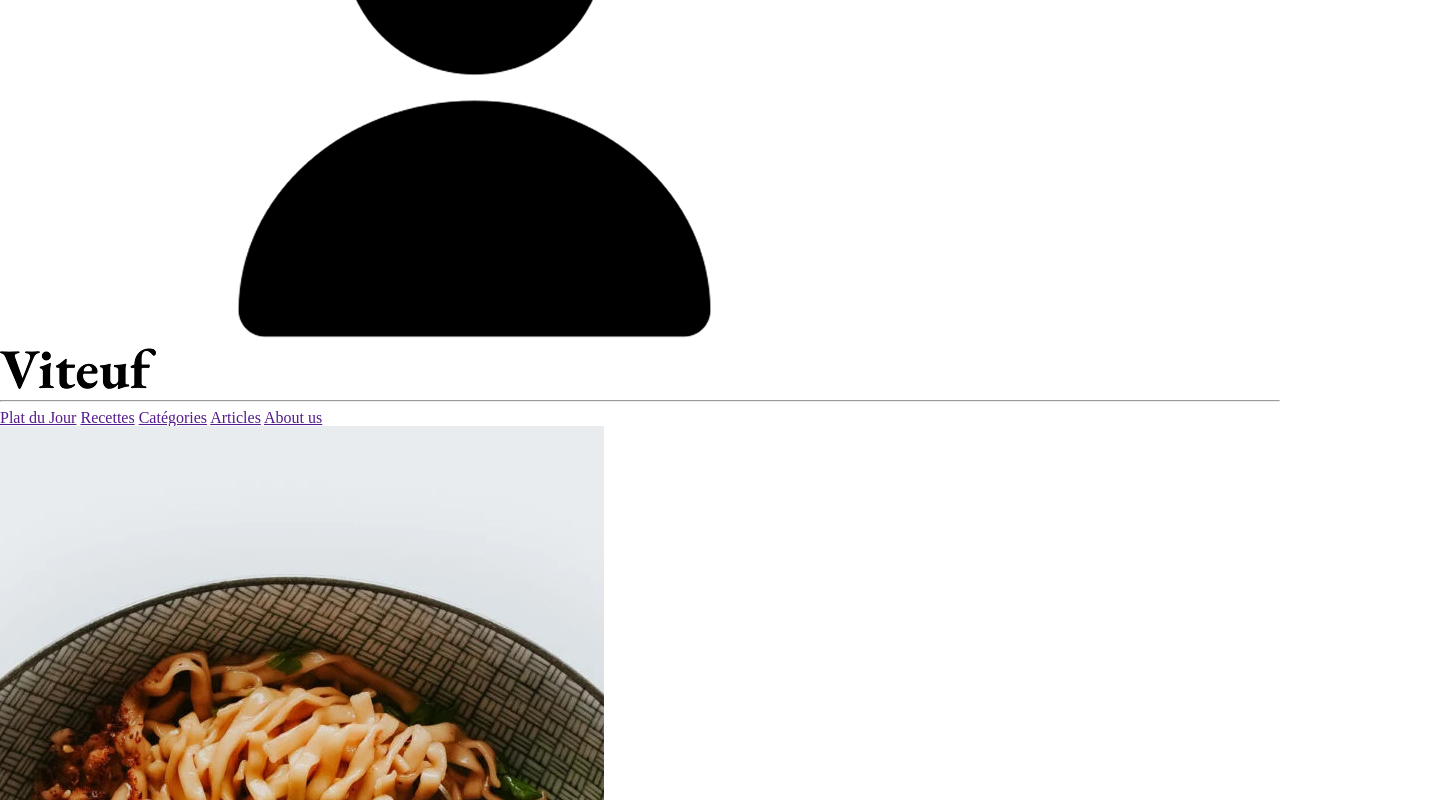
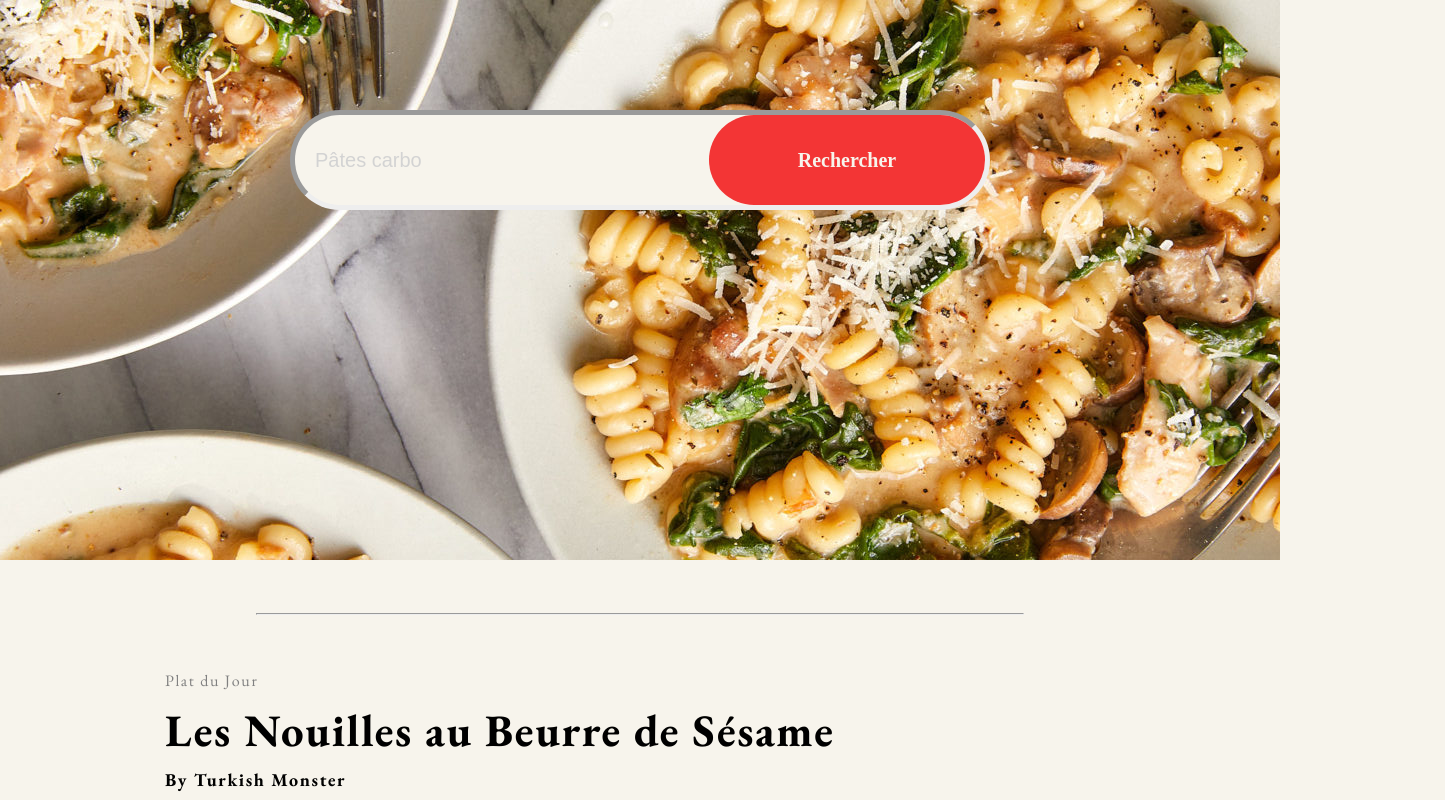
Before and after one commit to SYakup33/Viteuf, a plain HTML site: page index.html in a window 1280 px wide. Shown: the part 240-1040 px from the top of the page, 1445 px wide, since content can reach past the window. Drawn offline with nearby package versions, Linux system fonts and the light colour scheme; a web font is replaced by a local one.

Commit message:
adding my modifications to css and html

```diff
--- a/index.html
+++ b/index.html
@@ -1,9 +1,10 @@
 <!DOCTYPE html>
-<html lang="en">
+<html lang="fr">
 <head>
     <meta charset="UTF-8">
     <meta name="viewport" content="width=device-width, initial-scale=1.0">
     <link rel="stylesheet" href="reset.css">
+    <link rel="stylesheet" href="style.css">
     <link rel="stylesheet" href="_variables.css">
     <link rel="preconnect" href="https://fonts.googleapis.com">
     <link rel="preconnect" href="https://fonts.gstatic.com" crossorigin>
@@ -11,7 +12,7 @@
     <title>Viteuf</title>
 </head>
 <body>
-    <header>
+    <!-- <header>
         <section>
             <img src="img/logo.png" alt="Logo de de Viteuf">
             <img src="img/userLog.png" alt="Logo connexion utilisateur">
@@ -24,20 +25,29 @@
             <a href="">Articles</a>
             <a href="">About us</a>
         </nav>
-    </header>
+    </header> -->
     <main>
-        <section id="landing">
-            <article>
-                    <img src="img/desktop_home.jpg" alt="photo d'accueil">
-            </article>
+        <section>
+            <div class="container">
+                <form action="" class="search-bar">
+                    <input type="text" placeholder="Pâtes carbo" name="q">
+                    <button type="submit">Rechercher</button>
+                </form>
+            </div>
         </section>
-
-
-
-
-
-
-
+        <hr id="separation">
+        <section id="plat-du-jour">
+            <div id="title">
+                <h3>Plat du Jour</h3>
+                <h1>Les Nouilles au Beurre de Sésame</h1>
+                <h2>By Turkish Monster</h2>
+            </div>
+            <div id="plat-pic">
+                <img src="img/nouille_pic.jpg" alt="Photo d'un plat de nouilles" id="nouille_pic">
+            </div>
+        </section>
+        <hr id="separation">
+        <section id="about"></section>
 
     </main>
 </body>
--- /dev/null
+++ b/style.css
@@ -0,0 +1,102 @@
+* {
+    box-sizing: border-box;
+}
+body {
+    margin: 0;
+    line-height: 1.6;
+    letter-spacing: .1rem;
+    background-color: var(--backgroundBody);
+}
+
+h1, h2{
+    font-family: var(--main-font);
+    font-weight: bold;
+}
+
+h3{
+    font-family: var(--secondary-font);
+}
+/* -------------------------home pic & searchbar------------------------------ */
+#landing-pic{
+    width: 100%;
+    height: auto;
+    max-height: 964px;
+}
+
+.container{
+    width: 100%;
+    min-height: 100vh;
+    padding: 5%;
+    background-image:url(img/home_pic.jpg);
+    display: flex;
+    align-items: center;
+    justify-content: center;
+
+}
+
+.search-bar{
+    width: 100%;
+    max-width: 700px;
+    background: var(--backgroundBody);
+    display: flex;
+    align-items: center;
+    border-radius: 60px;
+    border: 5px solid;
+    border-style: inset;
+  } input{
+    background: transparent;
+    flex: 1;
+    border: 0;
+    outline: none;
+    padding: 24px 20px;
+    font-size: 20px;
+    color: black;
+} button{
+    border: 0;
+    border-radius: 60px;
+    width: 40%;
+    height: 90px;
+    background: var(--buttonColor);
+    font: var(--secondary-font);
+    color: var(--backgroundBody);
+    font-weight: bold;
+    font-size: 20px;
+}
+
+::placeholder{
+    color: lightgray;
+}
+
+
+/* ------------------------section Plat du Jour---------------------------- */
+
+
+#separation{
+    width: 60%;
+    margin: 53px auto;
+
+}
+
+#plat-du-jour{
+    margin-top: 53px;
+
+} h1{
+    font-size: 45px;
+} h2{
+    font-size: 18px;
+} h3{
+    font-size: 16px;
+    color: gray;
+}
+
+#title{
+    display: flex;
+    flex-direction: column;
+    transform: translate(165px);
+}
+
+#plat-pic{
+display: flex;
+justify-content: center;
+margin-top: 1em;
+}
```
Also changed, not shown: 1 other file.
